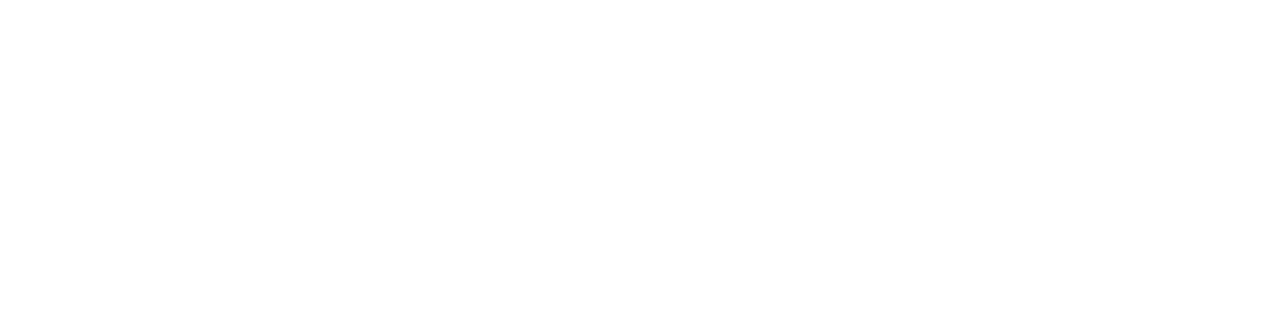
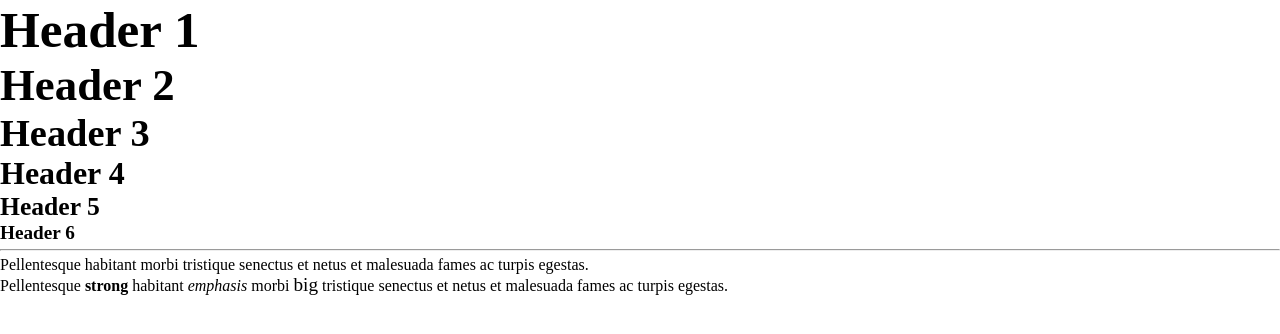
Before and after one commit to jacobuid/KingFramework, a plain HTML site: page index.html in a window 1280 px wide. Drawn offline with Linux system fonts and the light colour scheme.

Commit message:
Add Style Guide Page

```diff
--- a/index.html
+++ b/index.html
@@ -0,0 +1,24 @@
+<!DOCTYPE html>
+<html>
+    <head>
+        <title>KingCSS</title>
+        <meta charset="UTF-8">
+        <link rel="stylesheet" type="text/css" href="styles/king.core.css" />
+    </head>
+    <body>
+
+        <h1>Header 1</h1>
+        <h2>Header 2</h2>
+        <h3>Header 3</h3>
+        <h4>Header 4</h4>
+        <h5>Header 5</h5>
+        <h6>Header 6</h6>
+
+        <hr>
+
+        <p>Pellentesque habitant morbi tristique senectus et netus et malesuada fames ac turpis egestas.</p>
+
+        <p>Pellentesque <strong>strong</strong> habitant <em>emphasis</em> morbi <big>big</big> tristique senectus et netus et malesuada fames ac turpis egestas.</p>
+
+    </body>
+</html>
--- a/styles/king.core.css
+++ b/styles/king.core.css
@@ -17,17 +17,24 @@ figure, figcaption, footer, header, hgroup,
 menu, nav, output, ruby, section, summary,
 time, mark, audio, video {
     margin: 0;
-	  padding: 0;
-	  border: 0;
-	  font-size: 100%;
-	  font: inherit;
-	  vertical-align: baseline;
+	padding: 0;
+	border: 0;
+	vertical-align: baseline;
 }
 
 /* HTML5 display-role reset for older browsers */
-article, aside, details, figcaption, figure, footer, header, hgroup, menu, nav, section {	display: block; }
+article, aside, details, figcaption, figure, footer, header, hgroup, menu, nav, section { display: block; }
 
-body { line-height: 1; }
+body { line-height: 1; font:normal 10px Ariel; }
+
+h1,.h1{ font-size: 3.2rem }
+h2,.h2{ font-size: 2.8rem }
+h3,.h3{ font-size: 2.4rem }
+h4,.h4{ font-size: 2.0rem }
+h5,.h5{ font-size: 1.6rem }
+h6,.h6{ font-size: 1.2rem }
+
+p { font-size: 1rem }
 
 nav ol, nav ul { list-style: none; }
 
```
